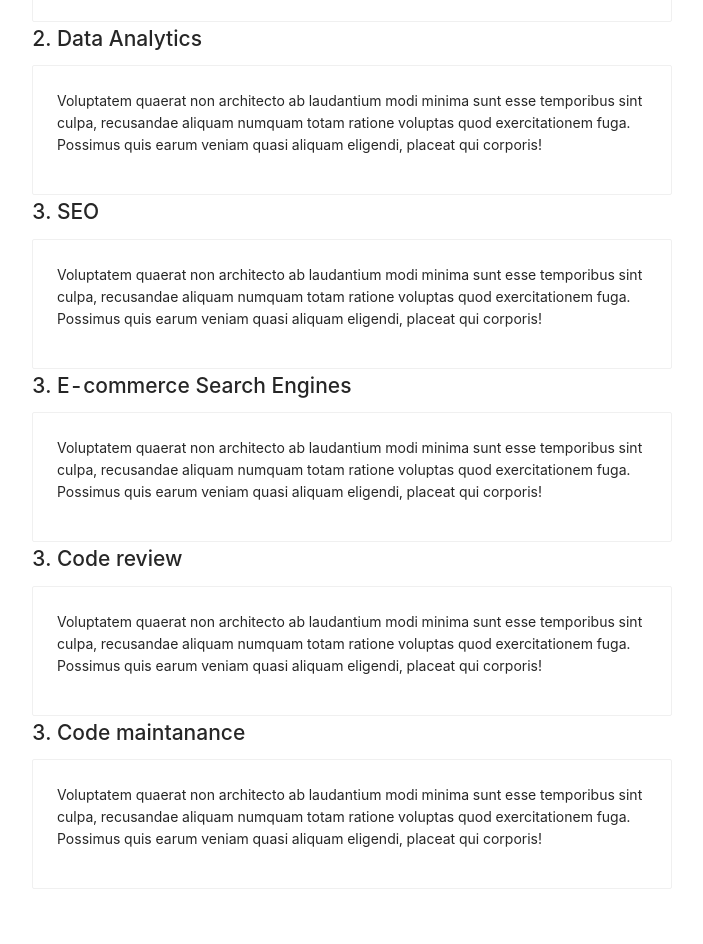
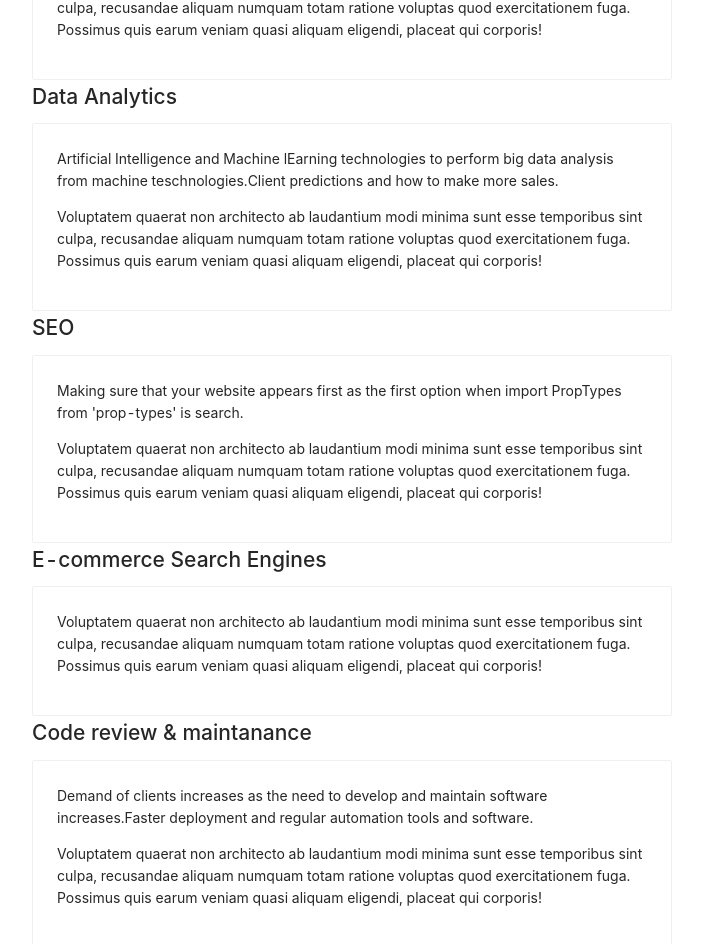
Before and after one commit to JoramWells/digitaleo-client, a React (Create React App) app: page /services in a window 1280 px wide. Shown: the part 280-1224 px from the top of the page, without its empty margins (288-991 px from the left). Before the commit the page ends 1169 px from the top, so only its background shows below. Built offline with nearby package versions, Linux system fonts and the light colour scheme.

Commit message:
Added scroll to top

```diff
--- a/src/App.js
+++ b/src/App.js
@@ -1,12 +1,14 @@
 import {BrowserRouter as Router,Route,Switch} from 'react-router-dom'
 import HomeScreen from './components/home/HomeScreen';
 import NavBar from './components/menu/NavBar';
+import ScrollTop from './components/section/ScrollTop';
 import Services from './components/section/Services'
 import WebApplications from './components/section/WebApplications';
 
 function App() {
   return (
     <Router>
+      <ScrollTop />
       <NavBar/>
       <Switch>
         <Route path="/" exact component={HomeScreen} />
--- /dev/null
+++ b/src/components/section/ScrollTop.js
@@ -0,0 +1,17 @@
+import { useEffect } from 'react'
+import {withRouter} from 'react-router-dom'
+
+function ScrollTop({history}) {
+    useEffect(() => {
+        const unlisten = history.listen(()=>{
+            window.scrollTo(0,0)
+        })
+        return () => {
+            unlisten()
+        }
+    }, [])
+    return (
+       null
+    )
+}
+export default withRouter(ScrollTop)
--- a/src/components/section/Services.js
+++ b/src/components/section/Services.js
@@ -10,7 +10,57 @@ export default class Services extends Component {
         </Row>
         <Row justify="center">
           <Col md={12}>
-            <h2>1. Cloud Services</h2>
+            <h2>Cloud Services</h2>
+            <Card>
+                <p>Reducing server costs and going for a nore reliable and faster solution for maintanance.
+                    Cloud orchestration technologies that are secure and ensure high performance.
+                </p>
+              <p>
+                Voluptatem quaerat non architecto ab laudantium modi minima sunt
+                esse temporibus sint culpa, recusandae aliquam numquam totam
+                ratione voluptas quod exercitationem fuga. Possimus quis earum
+                veniam quasi aliquam eligendi, placeat qui corporis!
+              </p>
+            </Card>
+          </Col>
+        </Row>
+        <Row justify="center">
+          <Col md={12}>
+            <h2>Data Analytics</h2>
+            <Card>
+                <p>
+                    Artificial Intelligence and Machine lEarning technologies to perform big data analysis from
+                    machine teschnologies.Client predictions and how to make more sales.
+                </p>
+              <p>
+                Voluptatem quaerat non architecto ab laudantium modi minima sunt
+                esse temporibus sint culpa, recusandae aliquam numquam totam
+                ratione voluptas quod exercitationem fuga. Possimus quis earum
+                veniam quasi aliquam eligendi, placeat qui corporis!
+              </p>
+            </Card>
+          </Col>
+        </Row>
+        <Row justify="center">
+          <Col md={12}>
+            <h2>SEO</h2>
+            <Card>
+                <p>
+                    Making sure that your website appears first as the first option when import PropTypes from 'prop-types'
+                    is search.
+                </p>
+              <p>
+                Voluptatem quaerat non architecto ab laudantium modi minima sunt
+                esse temporibus sint culpa, recusandae aliquam numquam totam
+                ratione voluptas quod exercitationem fuga. Possimus quis earum
+                veniam quasi aliquam eligendi, placeat qui corporis!
+              </p>
+            </Card>
+          </Col>
+        </Row>
+        <Row justify="center">
+          <Col md={12}>
+            <h2>E-commerce Search Engines</h2>
             <Card>
               <p>
                 Voluptatem quaerat non architecto ab laudantium modi minima sunt
@@ -23,8 +73,12 @@ export default class Services extends Component {
         </Row>
         <Row justify="center">
           <Col md={12}>
-            <h2>2. Data Analytics</h2>
+            <h2>Code review & maintanance</h2>
             <Card>
+                <p>
+                    Demand of clients increases as the need to develop and maintain software increases.Faster deployment
+                    and regular automation tools and software.
+                </p>
               <p>
                 Voluptatem quaerat non architecto ab laudantium modi minima sunt
                 esse temporibus sint culpa, recusandae aliquam numquam totam
@@ -34,58 +88,7 @@ export default class Services extends Component {
             </Card>
           </Col>
         </Row>
-        <Row justify="center">
-          <Col md={12}>
-            <h2>3. SEO</h2>
-            <Card>
-              <p>
-                Voluptatem quaerat non architecto ab laudantium modi minima sunt
-                esse temporibus sint culpa, recusandae aliquam numquam totam
-                ratione voluptas quod exercitationem fuga. Possimus quis earum
-                veniam quasi aliquam eligendi, placeat qui corporis!
-              </p>
-            </Card>
-          </Col>
-        </Row>
-        <Row justify="center">
-          <Col md={12}>
-            <h2>3. E-commerce Search Engines</h2>
-            <Card>
-              <p>
-                Voluptatem quaerat non architecto ab laudantium modi minima sunt
-                esse temporibus sint culpa, recusandae aliquam numquam totam
-                ratione voluptas quod exercitationem fuga. Possimus quis earum
-                veniam quasi aliquam eligendi, placeat qui corporis!
-              </p>
-            </Card>
-          </Col>
-        </Row>
-        <Row justify="center">
-          <Col md={12}>
-            <h2>3. Code review</h2>
-            <Card>
-              <p>
-                Voluptatem quaerat non architecto ab laudantium modi minima sunt
-                esse temporibus sint culpa, recusandae aliquam numquam totam
-                ratione voluptas quod exercitationem fuga. Possimus quis earum
-                veniam quasi aliquam eligendi, placeat qui corporis!
-              </p>
-            </Card>
-          </Col>
-        </Row>
-        <Row justify="center">
-          <Col md={12}>
-            <h2>3. Code maintanance</h2>
-            <Card>
-              <p>
-                Voluptatem quaerat non architecto ab laudantium modi minima sunt
-                esse temporibus sint culpa, recusandae aliquam numquam totam
-                ratione voluptas quod exercitationem fuga. Possimus quis earum
-                veniam quasi aliquam eligendi, placeat qui corporis!
-              </p>
-            </Card>
-          </Col>
-        </Row>
+
       </>
     );
   }
```
